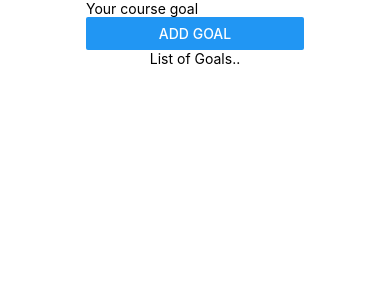
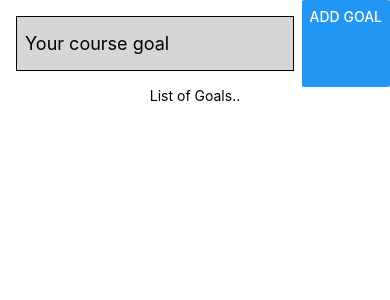
Before and after one commit to albibenni/react-native-sandbox, a React Native app: screen / in a window 390 px wide. Shown: the top 300 px of the page. Built offline with nearby package versions, Linux system fonts and the light colour scheme.

Commit message:
wip flexbox

```diff
--- a/App.tsx
+++ b/App.tsx
@@ -3,8 +3,8 @@
 export default function App() {
   return (
     <View style={styles.container}>
-      <View>
-        <TextInput placeholder="Your course goal" />
+      <View style={styles.inputContainer}>
+        <TextInput style={styles.textInput} placeholder="Your course goal" />
         <Button title="Add goal" />
       </View>
       <View>
@@ -20,11 +20,18 @@
     backgroundColor: '#fff',
     alignItems: 'center',
   },
-  text: {
+  textInput: {
     fontSize: 18,
     margin: 16,
     padding: 16,
     borderWidth: 1,
-    backgroundColor: 'red',
+    backgroundColor: '#cccc',
+    width: '80%',
+    marginRight: 8,
+    paddingLeft: 8,
+  },
+  inputContainer: {
+    flexDirection: 'row',
+    justifyContent: 'space-between',
   },
 });
```
